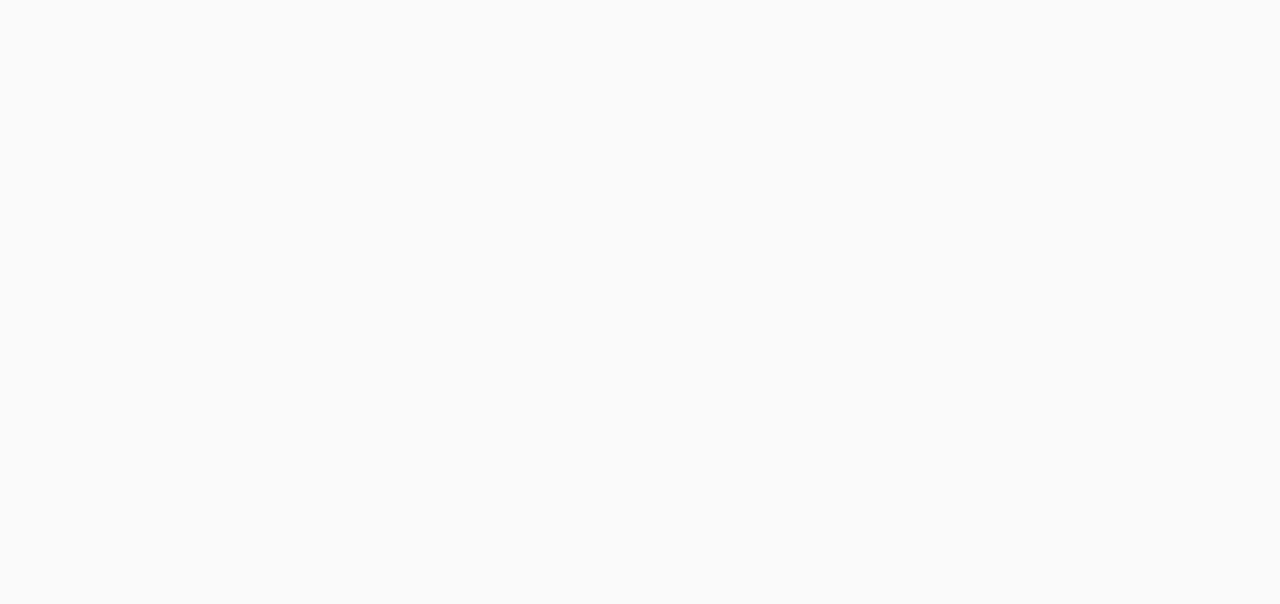
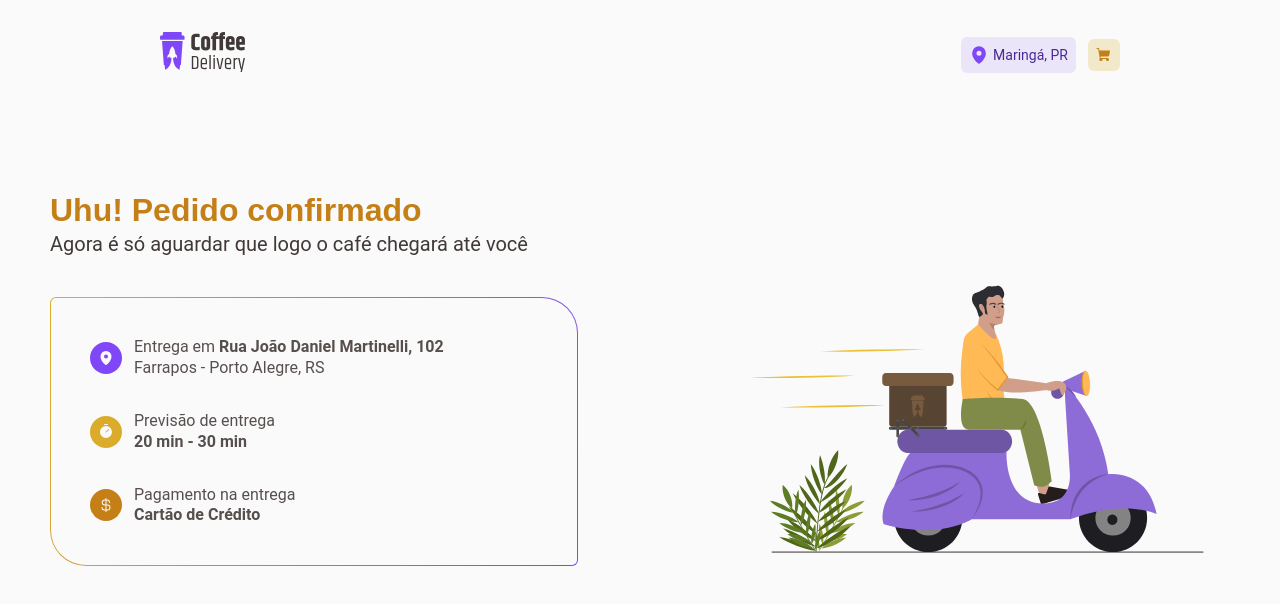
Before and after one commit to rafarod21/Ignite-ReactJS-Challenge-CoffeeDelivery, a React (Vite) app: page /success in a window 1280 px wide. Before the commit this address had no page. Shown: the top 604 px of the page. Built offline with nearby package versions, Linux system fonts and the light colour scheme.

Commit message:
Created page Success

```diff
--- a/src/Router.tsx
+++ b/src/Router.tsx
@@ -1,16 +1,19 @@
-import { Routes, Route } from 'react-router-dom'
+import { Routes, Route } from 'react-router-dom';
 
-import { Home } from './pages/Home'
-import { Checkout } from './pages/Checkout'
-import { DefaultLayout } from './layouts/DefaultLayout'
+import { Home } from './pages/Home';
+import { Checkout } from './pages/Checkout';
+import { Success } from './pages/Success';
+
+import { DefaultLayout } from './layouts/DefaultLayout';
 
 export function Router() {
   return (
     <Routes>
-      <Route path="/" element={<DefaultLayout />}>
-        <Route path="/" element={<Home />} />
-        <Route path="/checkout" element={<Checkout />} />
+      <Route path='/' element={<DefaultLayout />}>
+        <Route path='/' element={<Home />} />
+        <Route path='/checkout' element={<Checkout />} />
+        <Route path='/success' element={<Success />} />
       </Route>
     </Routes>
-  )
+  );
 }
--- a/src/components/CoffeeCardCheckout/index.tsx
+++ b/src/components/CoffeeCardCheckout/index.tsx
@@ -1,8 +1,8 @@
-import { ShoppingCart, Trash } from "phosphor-react";
+import { ShoppingCart, Trash } from 'phosphor-react';
 
-import { CoffeesAmountInput } from "../CoffeesAmountInput";
+import { CoffeesAmountInput } from '../CoffeesAmountInput';
 
-import { CoffeeCardCheckoutContainer } from "./styles.ts";
+import { CoffeeCardCheckoutContainer } from './styles.ts';
 
 interface CoffeeCardCheckoutProps {
   name?: string;
@@ -13,18 +13,18 @@
 export function CoffeeCardCheckout({
   name,
   value,
-  image
+  image,
 }: CoffeeCardCheckoutProps) {
   return (
     <CoffeeCardCheckoutContainer>
-      <img src="CoffeesImages/expresso.png" alt="Expresso Tradicional" />
+      <img src='CoffeesImages/expresso.png' alt='Expresso Tradicional' />
       <div>
         <div>
           <span>Expresso Tradicional</span>
           <strong>R$ 9,90</strong>
         </div>
         <div>
-          <CoffeesAmountInput />
+          {/* <CoffeesAmountInput /> */}
           <button>
             <Trash /> REMOVER
           </button>
--- a/src/components/CoffeesAmountInput/index.tsx
+++ b/src/components/CoffeesAmountInput/index.tsx
@@ -1,27 +1,28 @@
-import { useState } from "react";
-import { Minus, Plus } from "phosphor-react";
+import { useState } from 'react';
+import { Minus, Plus } from 'phosphor-react';
 
-import { CoffeesAmountInputContainer } from "./styles";
+import { CoffeesAmountInputContainer } from './styles';
 
 const MAX_COFFEES = 50;
 
-export function CoffeesAmountInput() {
-  const [coffeesAmount, setCoffeesAmount] = useState(0);
+interface CoffeesAmountInputProps {
+  amount: number;
+  incrementAmountCoffees: () => void;
+  decrementAmountCoffees: () => void;
+}
 
-  function incrementCoffeesAmount() {
-    if (coffeesAmount < MAX_COFFEES) setCoffeesAmount((state) => state + 1);
-  }
-
-  function decrementCoffeesAmount() {
-    if (coffeesAmount > 0) setCoffeesAmount((state) => state - 1);
-  }
+export function CoffeesAmountInput({
+  amount,
+  incrementAmountCoffees,
+  decrementAmountCoffees,
+}: CoffeesAmountInputProps) {
   return (
     <CoffeesAmountInputContainer>
-      <button onClick={decrementCoffeesAmount}>
+      <button onClick={decrementAmountCoffees}>
         <Minus />
       </button>
-      <span>{coffeesAmount}</span>
-      <button onClick={incrementCoffeesAmount}>
+      <span>{amount}</span>
+      <button onClick={incrementAmountCoffees}>
         <Plus />
       </button>
     </CoffeesAmountInputContainer>
--- a/src/components/NavBar/index.tsx
+++ b/src/components/NavBar/index.tsx
@@ -1,18 +1,22 @@
-import { useState } from "react";
-import { MapPin, ShoppingCart, X } from "phosphor-react";
+import { useContext, useEffect, useState } from 'react';
+import { MapPin, ShoppingCart, X } from 'phosphor-react';
 
-import logoImg from "../../assets/logo.svg";
+import { CoffeeOrderContext } from '../../contexts/CoffeeOrderContext';
+
+import logoImg from '../../assets/logo.svg';
 
 import {
   ShoppingCartButtonNavBar,
   NavBarContainer,
   CurrentCityFound,
-  CurrentCityNotFound
-} from "./styles";
-import { NavLink } from "react-router-dom";
+  CurrentCityNotFound,
+} from './styles';
+import { NavLink } from 'react-router-dom';
 
 export function NavBar() {
-  const [currentCity, setCurrentCity] = useState("Maringá, PR");
+  const { coffees } = useContext(CoffeeOrderContext);
+  const [amountItemsInShoppingCart, setAmountItemsInShoppingCart] = useState(0);
+  const [currentCity, setCurrentCity] = useState('Maringá, PR');
 
   function showPosition(position: any) {
     console.log(
@@ -24,32 +28,41 @@
     if (navigator.geolocation) {
       navigator.geolocation.getCurrentPosition(showPosition);
     } else {
-      console.log("Geolocation is not supported by this browser.");
+      console.log('Geolocation is not supported by this browser.');
     }
   }
 
+  useEffect(() => {
+    setAmountItemsInShoppingCart(0);
+    coffees.forEach((coffee) => {
+      setAmountItemsInShoppingCart((state) => (state += coffee.amount));
+    });
+  }, [coffees]);
+
   return (
     <NavBarContainer>
-      <NavLink to="/" title="Home">
-        <img src={logoImg} alt="Ir para a página inicial" />
+      <NavLink to='/' title='Home'>
+        <img src={logoImg} alt='Ir para a página inicial' />
       </NavLink>
       <div>
         {/** Pedir permissão para pegar a localização do usuário.
          * Se permitido, colocar a cidade
          * Se negado, falar que não foi possível encontrar
          */}
-        {currentCity !== "" ? (
+        {currentCity !== '' ? (
           <CurrentCityFound onClick={getLatLong}>
-            <MapPin weight="fill" /> {currentCity}
+            <MapPin weight='fill' /> {currentCity}
           </CurrentCityFound>
         ) : (
           <CurrentCityNotFound onClick={getLatLong}>
-            <X weight="fill" /> Cidade não encontrada
+            <X weight='fill' /> Cidade não encontrada
           </CurrentCityNotFound>
         )}
-        <ShoppingCartButtonNavBar to="/checkout" title="Carrinho">
-          <ShoppingCart weight="fill" />
-          <span>3</span>
+        <ShoppingCartButtonNavBar to='/checkout' title='Carrinho'>
+          <ShoppingCart weight='fill' />
+          {amountItemsInShoppingCart > 0 && (
+            <span>{amountItemsInShoppingCart}</span>
+          )}
         </ShoppingCartButtonNavBar>
       </div>
     </NavBarContainer>
--- a/src/contexts/CoffeeOrderContext.tsx
+++ b/src/contexts/CoffeeOrderContext.tsx
@@ -24,6 +24,11 @@
   address: Address;
   payment: Payments;
   changePayment: (payment: Payments) => void;
+  changeAddress: (address: Address) => void;
+  incrementOneCoffee: (coffee: CoffeeType) => void;
+  decrementOneCoffee: (coffee: CoffeeType) => void;
+  addCoffee: (coffee: CoffeeType, amount: number) => void;
+  removeCoffee: (coffee: CoffeeType) => void;
 }
 export const CoffeeOrderContext = createContext({} as CoffeeOrderContextType);
 
@@ -47,8 +52,8 @@
     dispatch(decrementOneCoffeeAction(coffee));
   }
 
-  function addCoffee(coffee: CoffeeType) {
-    dispatch(addCoffeeAction(coffee));
+  function addCoffee(coffee: CoffeeType, amount: number) {
+    dispatch(addCoffeeAction(coffee, amount));
   }
 
   function removeCoffee(coffee: CoffeeType) {
@@ -57,6 +62,10 @@
 
   function changePayment(payment: Payments) {
     setPayment(payment);
+  }
+
+  function changeAddress(address: Address) {
+    setAddress(address);
   }
 
   useEffect(() => {
@@ -76,6 +85,11 @@
         address,
         payment,
         changePayment,
+        changeAddress,
+        incrementOneCoffee,
+        decrementOneCoffee,
+        addCoffee,
+        removeCoffee,
       }}
     >
       {children}
--- /dev/null
+++ b/src/pages/Success/index.tsx
@@ -0,0 +1,56 @@
+import { CurrencyDollar, MapPin, Timer } from 'phosphor-react';
+
+import illustrationImg from '../../assets/Illustration.svg';
+
+import {
+  InformationsBlock,
+  Item1,
+  Item2,
+  Item3,
+  SuccessContainer,
+} from './styles';
+
+export function Success() {
+  return (
+    <SuccessContainer>
+      <div>
+        <h1>Uhu! Pedido confirmado</h1>
+        <span>Agora é só aguardar que logo o café chegará até você</span>
+        <div>
+          <InformationsBlock>
+            <Item1>
+              <div>
+                <MapPin weight='fill' />
+              </div>{' '}
+              <span>
+                Entrega em <strong>Rua João Daniel Martinelli, 102</strong>{' '}
+                <br />
+                Farrapos - Porto Alegre, RS
+              </span>
+            </Item1>
+            <Item2>
+              <div>
+                <Timer weight='fill' />
+              </div>{' '}
+              <span>
+                Previsão de entrega <br />
+                <strong>20 min - 30 min</strong>
+              </span>
+            </Item2>
+            <Item3>
+              <div>
+                <CurrencyDollar weight='fill' />
+              </div>{' '}
+              <span>
+                Pagamento na entrega <br />
+                <strong>Cartão de Crédito</strong>
+              </span>
+            </Item3>
+          </InformationsBlock>
+        </div>
+      </div>
+
+      <img src={illustrationImg} alt='' />
+    </SuccessContainer>
+  );
+}
--- /dev/null
+++ b/src/pages/Success/styles.ts
@@ -0,0 +1,102 @@
+import styled from 'styled-components';
+
+export const SuccessContainer = styled.div`
+  margin: 0 10rem;
+  display: flex;
+  align-items: flex-end;
+  justify-content: center;
+  gap: 10rem;
+
+  > img {
+    width: 40rem;
+  }
+
+  > div {
+    > h1 {
+      margin-top: 80px;
+
+      font-family: 'Baloo 2', sans-serif;
+      font-weight: 800;
+      font-size: 2rem;
+      line-height: 130%;
+      color: ${(props) => props.theme['yellow-300']};
+    }
+
+    > span {
+      font-size: 1.25rem;
+      line-height: 130%;
+      color: ${(props) => props.theme.subtitle};
+    }
+  }
+`;
+
+export const InformationsBlock = styled.div`
+  margin-top: 2.5rem;
+  display: flex;
+  flex-direction: column;
+  justify-content: center;
+  padding: 2.5rem;
+  gap: 2rem;
+
+  width: 33rem;
+
+  position: relative;
+  border-radius: 6px 36px;
+  background: linear-gradient(102.89deg, #dbac2c 2.61%, #8047f8 98.76%);
+  z-index: 1;
+
+  &::before {
+    content: '';
+    display: block;
+    height: calc(100% - calc(1px * 2));
+    width: calc(100% - calc(1px * 2));
+
+    background: ${(props) => props.theme.background};
+
+    position: absolute;
+
+    top: 1px;
+    left: 1px;
+    border-radius: 6px 36px;
+    border-radius: calc(6px - 1px) calc(36px - 1px);
+    z-index: -1;
+  }
+`;
+
+const Item = styled.div`
+  display: flex;
+  align-items: center;
+  gap: 0.75rem;
+
+  div {
+    display: flex;
+    align-items: center;
+    justify-content: center;
+    padding: 0.5rem;
+    border-radius: 1000px;
+  }
+
+  svg {
+    width: 1rem;
+    height: 1rem;
+    color: ${(props) => props.theme.background};
+  }
+`;
+
+export const Item1 = styled(Item)`
+  div {
+    background: ${(props) => props.theme['purple-500']};
+  }
+`;
+
+export const Item2 = styled(Item)`
+  div {
+    background: ${(props) => props.theme['yellow-500']};
+  }
+`;
+
+export const Item3 = styled(Item)`
+  div {
+    background: ${(props) => props.theme['yellow-300']};
+  }
+`;
--- a/src/reducers/Coffees/actions.ts
+++ b/src/reducers/Coffees/actions.ts
@@ -25,11 +25,12 @@
   };
 }
 
-export function addCoffeeAction(coffee: CoffeeType) {
+export function addCoffeeAction(coffee: CoffeeType, amount: number) {
   return {
     type: ActionTypes.ADD_COFFEE,
     payload: {
       coffee,
+      amount,
     },
   };
 }
```
Also changed, not shown: src/App.tsx (+9 -6 lines), src/components/CoffeeCard/index.tsx (+42 -24 lines), src/pages/Home/index.tsx (+25 -40 lines), src/assets/Illustration.svg (added).
